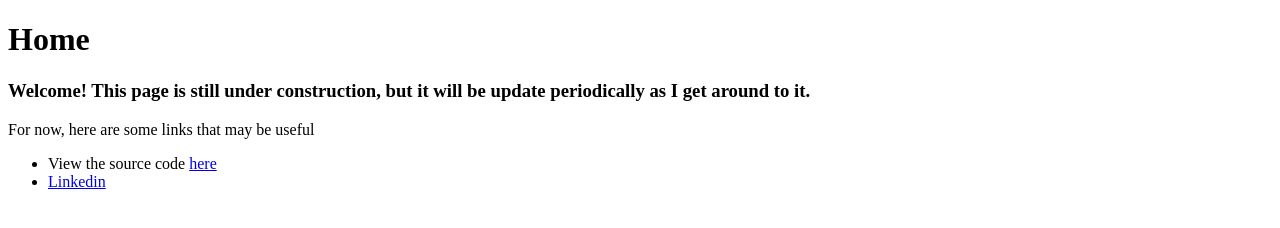
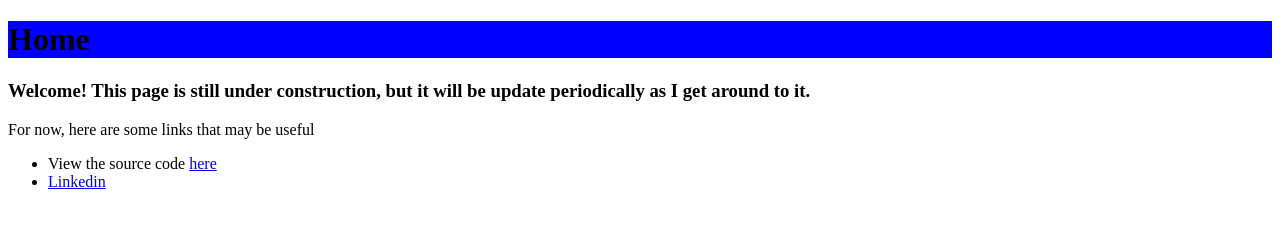
Before and after one commit to ztumbleson/Website, a plain HTML site: page Source/index.html in a window 1280 px wide. Drawn offline with Linux system fonts and the light colour scheme.

Commit message:
Added global.css for global styling.

```diff
--- /dev/null
+++ b/Source/global.css
@@ -0,0 +1,3 @@
+.headerRow {
+  background-color: blue;
+}
--- a/Source/index.html
+++ b/Source/index.html
@@ -1,13 +1,16 @@
 <!DOCTYPE html>
 <html lang="en">
 <head>
-<meta charset="utf-8" />
-<title>Zach Tumbleson Home</title>
+  <meta charset="utf-8" />
+  <title>Zach Tumbleson Home</title>
+  <link rel="stylesheet" href="global.css"/>
 </head>
 <body>
+  <div class="headerRow">
     <h1>
         Home
     </h1>
+  </div>
     <h3>
         Welcome! This page is still under construction, but
         it will be update periodically as I get around to it.
```
